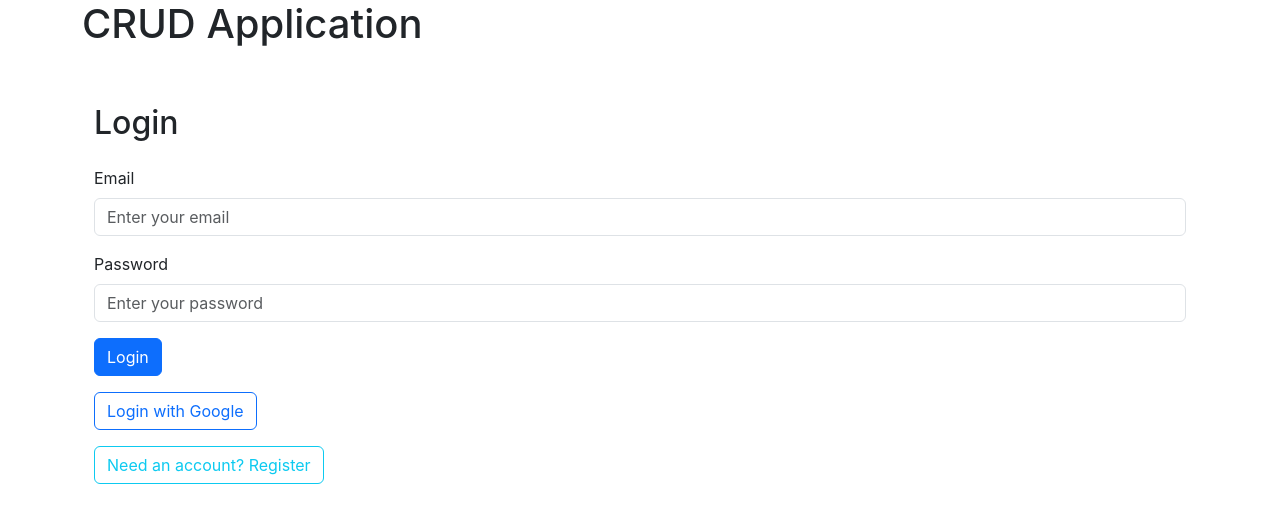
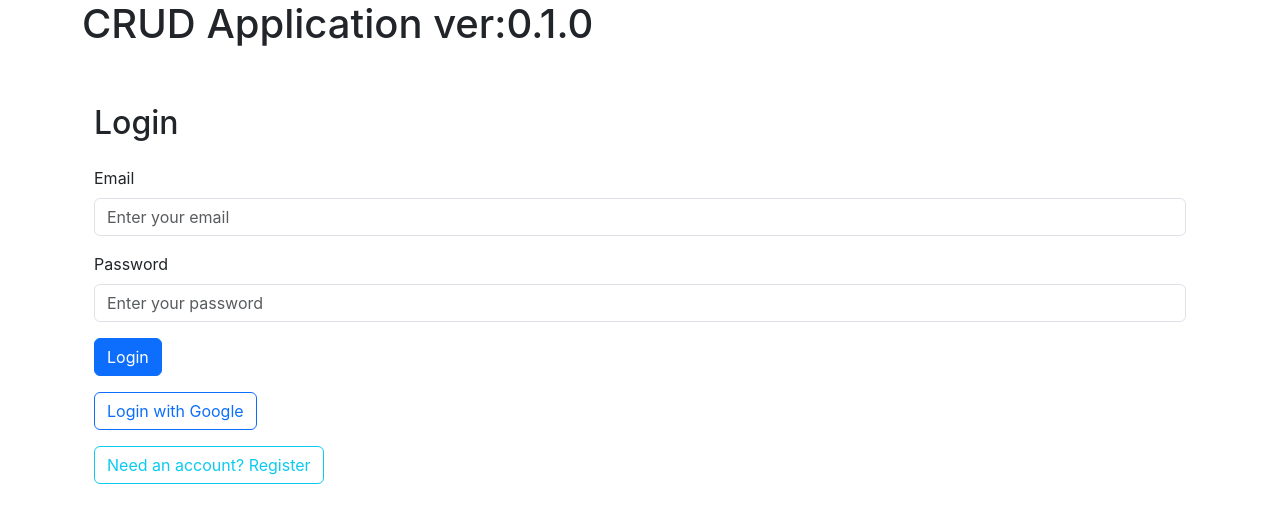
Before and after one commit to agussuwerdo/react-crud, a React (Create React App) app: page /login in a window 1280 px wide. Shown: the top 522 px of the page. Built offline with nearby package versions, Linux system fonts and the light colour scheme; no server answers.

Commit message:
add slack notification

```diff
--- a/src/App.tsx
+++ b/src/App.tsx
@@ -12,6 +12,7 @@ import {
 import { Button, Container, Row, Col } from "react-bootstrap";
 import Swal from "sweetalert2";
 import Register from "./components/Register";
+import packageJson from '../package.json';
 
 const App: React.FC = () => {
   const [user, setUser] = useState<{ username: string } | null>(null);
@@ -41,7 +42,7 @@ const App: React.FC = () => {
         <div>
           <Row>
             <Col>
-              <h1>CRUD Application</h1>
+              <h1>CRUD Application ver:{packageJson.version}</h1>
             </Col>
             <Col className="pull-right">
               {user && (
```
Also changed, not shown: .circleci/config.yml.
